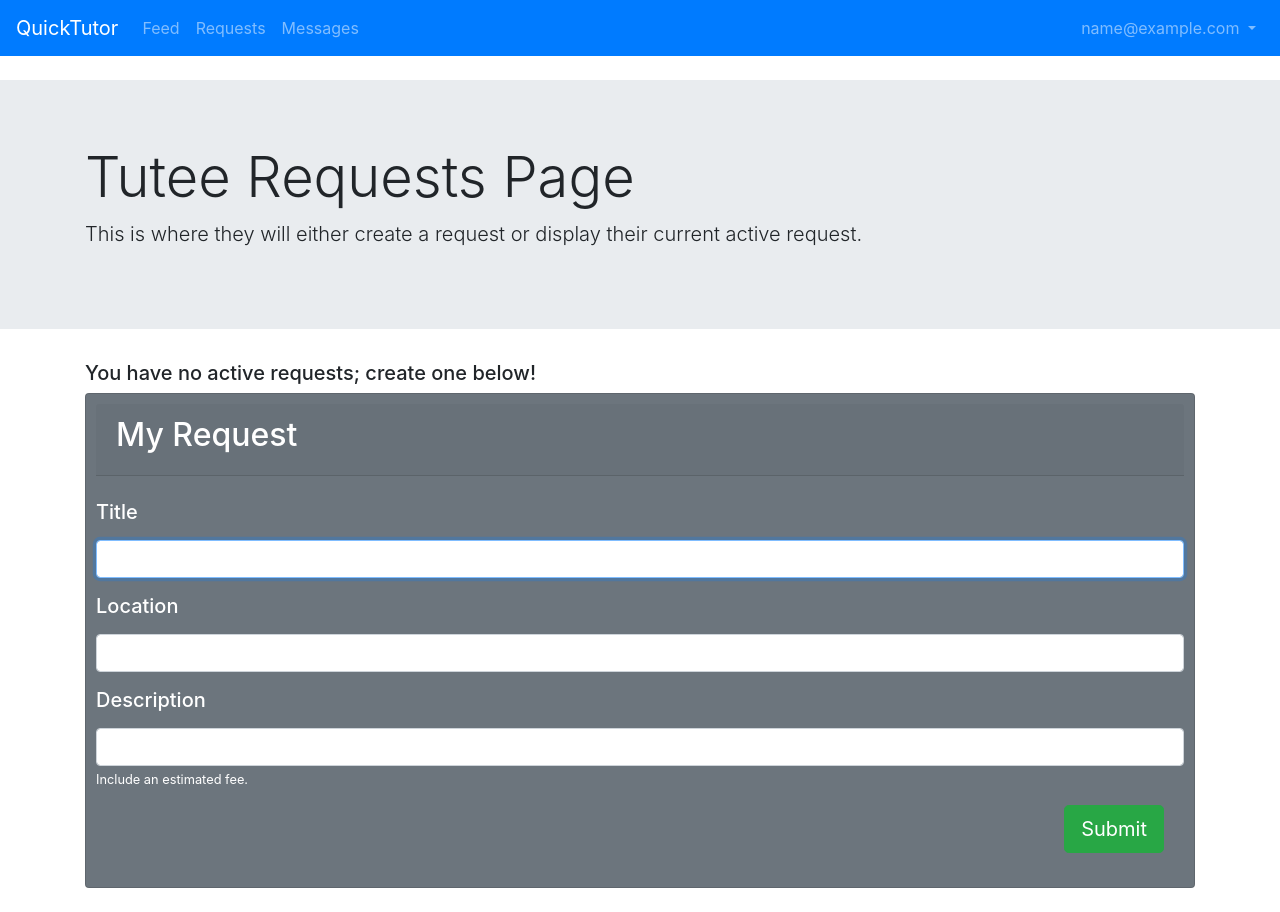
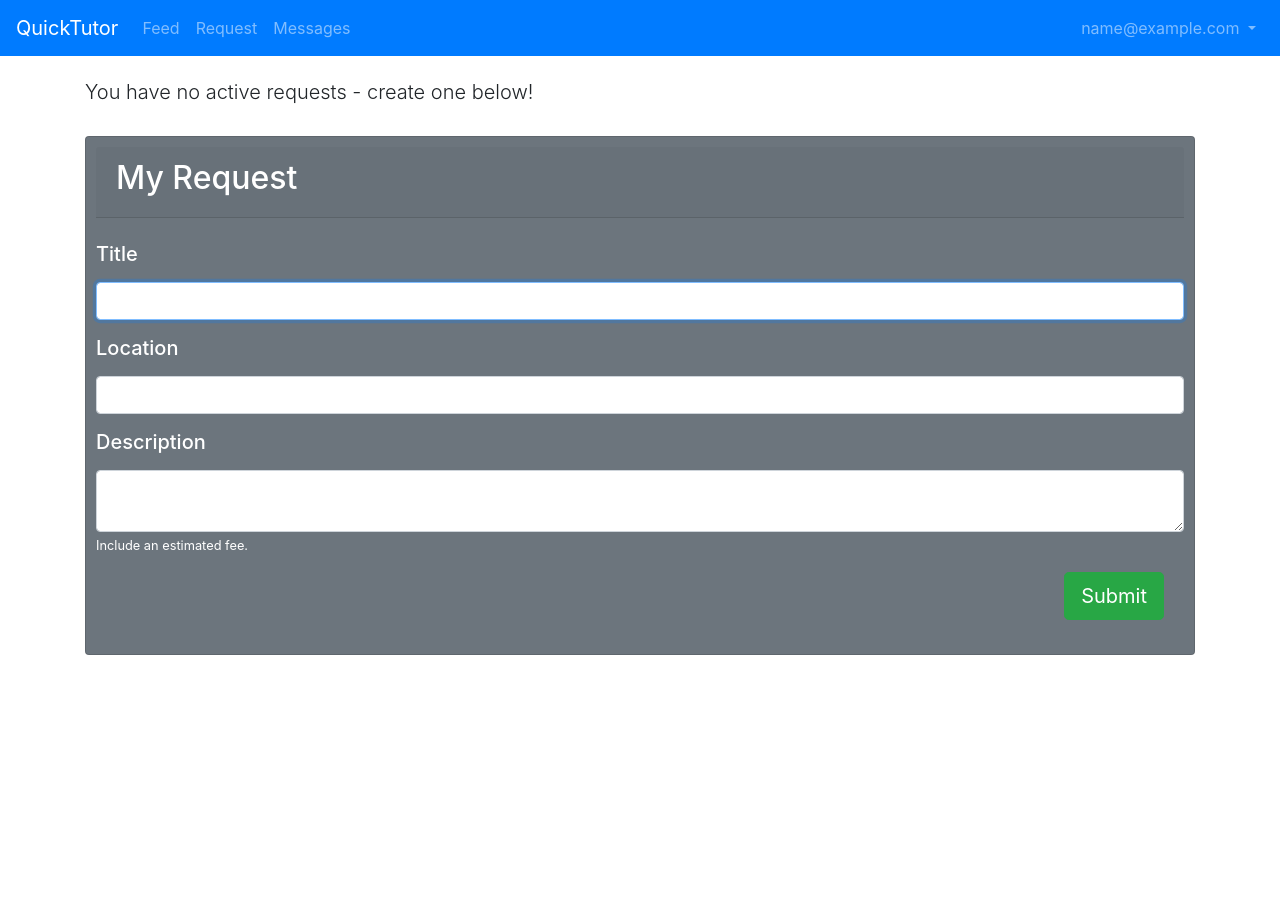
Before and after one commit to quinnlewis98/QuickTutor, a Django app: page /myRequest/ in a window 1280 px wide. After the commit the page ends 655 px from the top, so only its background shows below. Run offline with Django 3.2, Linux system fonts and the light colour scheme; the visitor is signed in with stand-in values (Sample User, id 1); parts of the project's set-up code (start-up, migrations or seed data) failed here and were passed over; some libraries are stand-ins or nearby versions.

Commit message:
edit request function, and cleaning up the logic in the myRequest file, and shortening max length of request fields

```diff
--- a/app/models.py
+++ b/app/models.py
@@ -47,11 +47,11 @@
 
 class Request(models.Model):
     # need a field that maps the request to the user that wrote it (one-to-one relationship)
-    title = models.CharField(max_length=100)  # the title of the request
-    location = models.CharField(max_length=50)  # the location of the tutee (as specified by the tutee)
+    title = models.CharField(max_length=30)  # the title of the request
+    location = models.CharField(max_length=25)  # the location of the tutee (as specified by the tutee)
     pub_date = models.DateTimeField('date published')  # when it was published
     description = models.CharField(max_length=1000)  # a description written by the tutee
-    user = models.CharField(max_length=100)
+    user = models.CharField(max_length=100) # email goes here - the unique ID
     #user = models.ForeignKey('User', on_delete=models.CASCADE)
     # need a field to track the list of tutors that have offered their help
     def __str__(self):
--- a/app/static/app/style.css
+++ b/app/static/app/style.css
@@ -6,3 +6,32 @@
     float: right;
     font-size: 18px;
 }
+
+.requestHeader {
+    font-size: 36px;
+}
+
+.request-btn {
+    float: right;
+    margin-left: 4px;
+    margin-right: 0px;
+}
+
+.inline {
+    display: inline;
+}
+
+.icon {
+    margin-left: 10px;
+    margin-right: 2px;
+}
+
+.request-card {
+    margin: 10px auto;
+    float: none;
+}
+
+.location {
+    color: dimgray;
+    font-style: italic;
+}
--- a/app/templates/app/contacts.html
+++ b/app/templates/app/contacts.html
@@ -20,7 +20,7 @@
             <a class="nav-link" href = 'http://localhost:8000/feed/' >Feed</a>
           </li>
           <li class="nav-item">
-            <a class="nav-link" href = 'http://localhost:8000/myRequest/' >Requests</a>
+            <a class="nav-link" href = 'http://localhost:8000/myRequest/' >Request</a>
           </li>
           <li class="nav-item">
             <a class="nav-link" href = 'http://localhost:8000/contacts/' >Messages</a>
--- a/app/templates/app/feed.html
+++ b/app/templates/app/feed.html
@@ -20,7 +20,7 @@
           <a class="nav-link" href = 'http://localhost:8000/feed/' >Feed</a>
         </li>
         <li class="nav-item">
-          <a class="nav-link" href = 'http://localhost:8000/myRequest/' >Requests</a>
+          <a class="nav-link" href = 'http://localhost:8000/myRequest/' >Request</a>
         </li>
         <li class="nav-item">
           <a class="nav-link" href = 'http://localhost:8000/contacts/' >Messages</a>
--- a/app/templates/app/myRequest.html
+++ b/app/templates/app/myRequest.html
@@ -9,10 +9,12 @@
     <link rel="stylesheet" type="text/css" href="../../static/app/style.css">
     <!-- Bootstrap CSS -->
     <link rel="stylesheet" href="https://stackpath.bootstrapcdn.com/bootstrap/4.4.1/css/bootstrap.min.css" integrity="sha384-Vkoo8x4CGsO3+Hhxv8T/Q5PaXtkKtu6ug5TOeNV6gBiFeWPGFN9MuhOf23Q9Ifjh" crossorigin="anonymous">
-
+    <!-- font awesome icon -->
+      <script src="https://kit.fontawesome.com/346d3afbe8.js" crossorigin="anonymous"></script>
     <title>My Request</title>
   </head>
 
+  <!-- NAVBAR -->
   <nav class="navbar navbar-expand-lg navbar-dark bg-primary">
     <a class="navbar-brand" href='http://localhost:8000/'>QuickTutor</a>
     <div id="navbarNav">
@@ -21,7 +23,7 @@
           <a class="nav-link" href = 'http://localhost:8000/feed/' >Feed</a>
         </li>
         <li class="nav-item">
-          <a class="nav-link" href = 'http://localhost:8000/myRequest/' >Requests</a>
+          <a class="nav-link" href = 'http://localhost:8000/myRequest/' >Request</a>
         </li>
         <li class="nav-item">
           <a class="nav-link" href = 'http://localhost:8000/contacts/' >Messages</a>
@@ -37,7 +39,7 @@
           </a>
         <div class="dropdown-menu">
           <a class="dropdown-item" href='http://localhost:8000/profile/' >My Profile</a>
-            <form action="/myRequest/" method="post" style="display: inline;">
+            <form action="/myRequest/" method="post" class="inline">
                 {% csrf_token %}
                 <input type=submit name='action' value='Logout' class="dropdown-item">
             </form>
@@ -48,55 +50,47 @@
   </nav><br>
 
   <body>
-    <div class="jumbotron jumbotron-fluid">
     <div class="container">
-        <h1 class="display-4">Tutee Requests Page</h1>
-        <p class="lead">This is where they will either create a request or display their current active request.</p>
-
-      </div>
-    </div>
-
-    <!-- If they have no active requests... -->
-    <div class="container">
-        <!-- If the user has an active request, find which one and display the title. -->
+        <!-- If the user has an active request, display the title. -->
         {% if user.has_active_request %}
-            <!-- Make sure requests_list is not empty %} -->
-            {% if requests_list %}
-                <!-- Find the request that matches their email address and display it -->
-                {% for request in requests_list %}
-                    {% if request.user == user.email %}
-                      <p class="lead">You currently have an active request: </p>
+          <p class="lead requestHeader">You currently have an active request. </p>
           <div class="container">
               <div class="row">
-                              <div class="col">
-                                  <div class="card">
+                      <div class="card w-75 request-card">
                           <div class="card-header">
-                                          <h5 class="card-title" style="display: inline">{{ request.title }}</h5>
-                                          <form action="/myRequest/" method="post" style="display: inline;">
+                              <h5 class="card-title inline">{{ request.title }}</h5>
+                              <i class="fas fa-map-marker-alt inline icon"></i>
+                              <p class="inline location">{{ request.location }}</p>
+                              <form action="/myRequest/" method="post" class="inline">
                                   {% csrf_token %}
-                                              <input type="submit" name="action" value="Edit" class="btn btn-primary" style="display: inline;">
-                                              <input type="submit" name="action" value="Delete" class="btn btn-danger" style="display: inline;">
+                                  <input type="submit" name="action" value="Delete" class="btn btn-danger request-btn inline">
+                                  <input type="submit" name="action" value="Edit" class="btn btn-primary request-btn inline">
                               </form>
                           </div>
                           <div class="card-body">
-                                          <p class="card-text">Location: {{ request.location }}</p>
-                                          <p class="card-text">Description: {{ request.description }}</p>
+                              <u>Description</u><br>
+                              <p class="card-text"> {{ request.description }}</p>
+                              <p class="card-text">List of tutors who have offered help (make this dynamic!)...</p>
+                              <ul class="card-text">
+                                  <li>
+                                      Tutor 1
+                                      <button class="btn btn-success">Accept</button>
+                                      <button class="btn btn-primary">View Profile</button>
+                                  </li> <br>
+                                  <li>
+                                      Tutor 2
+                                      <button class="btn btn-success">Accept</button>
+                                      <button class="btn btn-primary">View Profile</button>
+                                  </li>
+                              </ul>
                           </div>
                       </div>
               </div>
           </div>
-                      </div>
-                    {% endif %}
-                {% endfor %}
-            <!-- If their active request field is true, but the request list is empty, something is wrong! -->
-            {% else %}
-                <p class="lead">Error. For some reason there are no active requests, yet your user model thinks that
-                you have an active request. </p>
-            {% endif %}
 
         <!-- If they do not have an active request, show them the request creation form! -->
         {% else %}
-        <h5>You have no active requests; create one below!</h5>
+        <h5 class="lead requestHeader">You have no active requests - create one below!</h5><br>
         <div class="row">
           <div class="col-sm-12">
             <div class="card text-white bg-secondary" style="padding:10px">
@@ -107,15 +101,15 @@
                             {% csrf_token %}
                               <div class="form-group">
                                   <label for="title"><h5>Title</h5></label>
-                                  <input id="title" class="form-control" type="text" name="title" maxlength="100" required autofocus>
+                                  <input id="title" class="form-control" type="text" name="title" maxlength="30" required autofocus>
                               </div>
                               <div class="form-group">
                                       <label for="location"><h5>Location</h5></label>
-                                      <input id="location" class="form-control" type="text" name="location" maxlength="50" required>
+                                      <input id="location" class="form-control" type="text" name="location" maxlength="25" required>
                               </div>
                               <div class="form-group">
                                   <label for="description"><h5>Description</h5></label>
-                                  <input id="description" class="form-control" type="text" name="description" maxlength="300" required>
+                                  <textarea id="description" class="form-control" name="description" maxlength="1000" required> </textarea>
                                   <small class="form-text text-white">Include an estimated fee.</small>
                               </div>
                               <input type="submit" name='action' value="Submit" class="btn btn-success btn-lg" style="float:right; margin:0px 20px"/>
--- a/app/templates/app/profile.html
+++ b/app/templates/app/profile.html
@@ -20,7 +20,7 @@
             <a class="nav-link" href = 'http://localhost:8000/feed/' >Feed</a>
           </li>
           <li class="nav-item">
-            <a class="nav-link" href = 'http://localhost:8000/myRequest/' >Requests</a>
+            <a class="nav-link" href = 'http://localhost:8000/myRequest/' >Request</a>
           </li>
           <li class="nav-item">
             <a class="nav-link" href = 'http://localhost:8000/contacts/' >Messages</a>
--- a/app/views.py
+++ b/app/views.py
@@ -72,6 +72,31 @@
                 user.has_active_request = False
                 user.save()
                 return HttpResponseRedirect('/myRequest')
+            # If it's an 'edit request' request...
+            elif request.POST.get('action') == 'Edit':
+                user = get_user(request)
+                request_to_edit = Request.objects.get(user=user.email)
+                title = request_to_edit.title
+                location = request_to_edit.location
+                description = request_to_edit.description
+                context = {
+                    'title': title,
+                    'location': location,
+                    'description': description
+                }
+                return render(request, 'app/requestEditor.html', context)
+            # If they've decided to update the request...
+            if request.POST.get('action') == 'Update':
+                user = get_user(request)
+                request_to_edit = Request.objects.get(user=user.email)
+                request_to_edit.title = request.POST['title']
+                request_to_edit.location = request.POST['location']
+                request_to_edit.description = request.POST['description']
+                request_to_edit.save()
+                context = {
+                    'request': request_to_edit,
+                }
+                return render(request, 'app/myRequest.html', context)
             # If it's a 'logout' request...
             elif request.POST.get('action') == 'Logout':
                 logout(request)
@@ -79,11 +104,18 @@
 
         # Otherwise, a GET request. just loading the page
         else:
-            requests_list = Request.objects.order_by('-pub_date')[:]
-            context = {
-                'requests_list': requests_list,
-            }
-            return render(request, 'app/myRequest.html', context)
+            user = get_user(request)
+            # If the user has a request, get it and pass it to the view for display
+            # be wary of the case where the boolean is true but they don't actually have a request... bug?
+            if user.has_active_request:
+                my_request = Request.objects.get(user=user.email)
+                context = {
+                    'request': my_request
+                }
+                return render(request, 'app/myRequest.html', context)
+            # Otherwise, we don't need to pass anything
+            else:
+                return render(request, 'app/myRequest.html')
     # If not authenticated
     else:
         return HttpResponseRedirect('/')
```
Also changed, not shown: app/templates/app/requestEditor.html (added, +49 -0 lines), app/migrations/0022_auto_20200228_0001.py (added), app/migrations/0023_auto_20200228_0004.py (added). Lines whose indentation alone changed are shown as unchanged.
